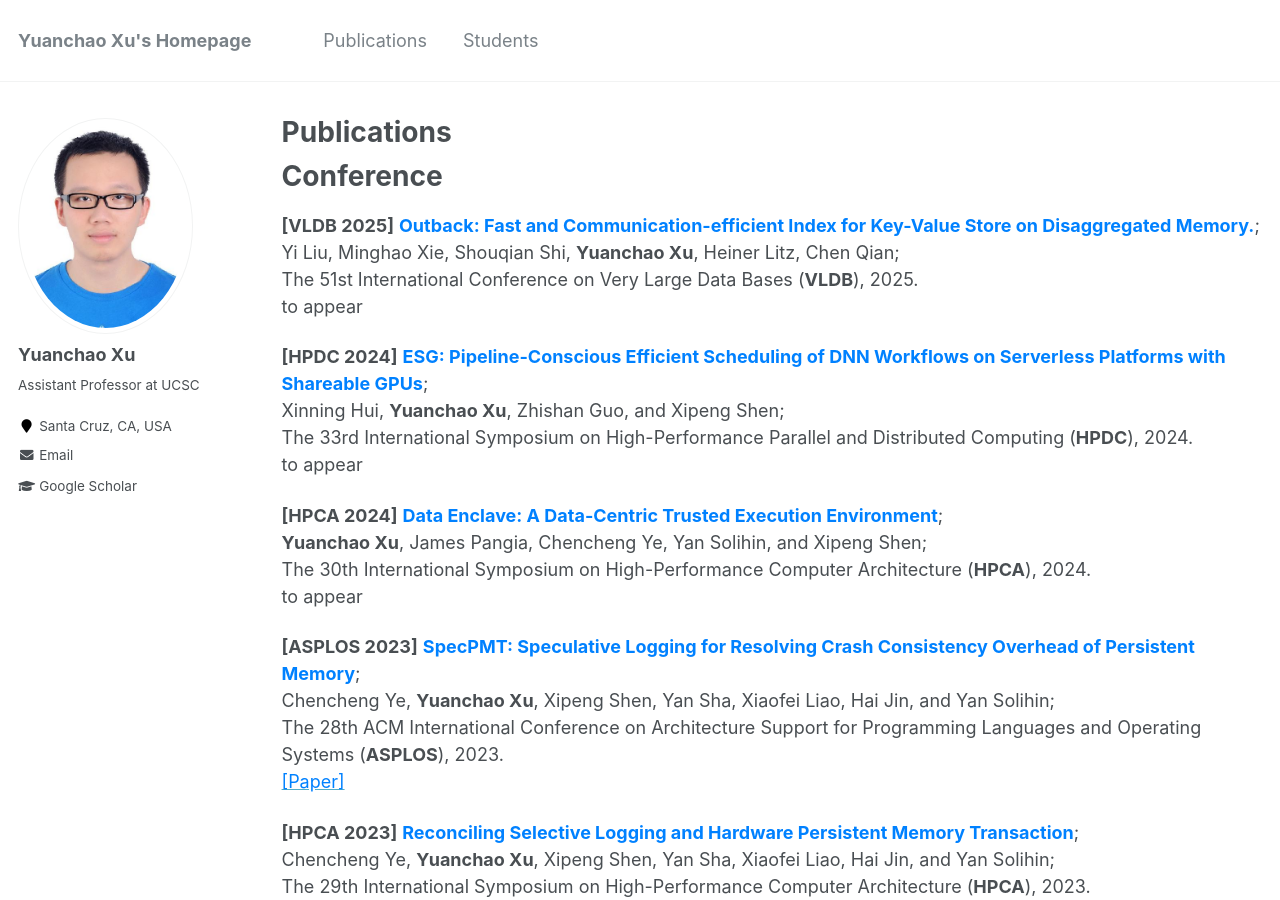
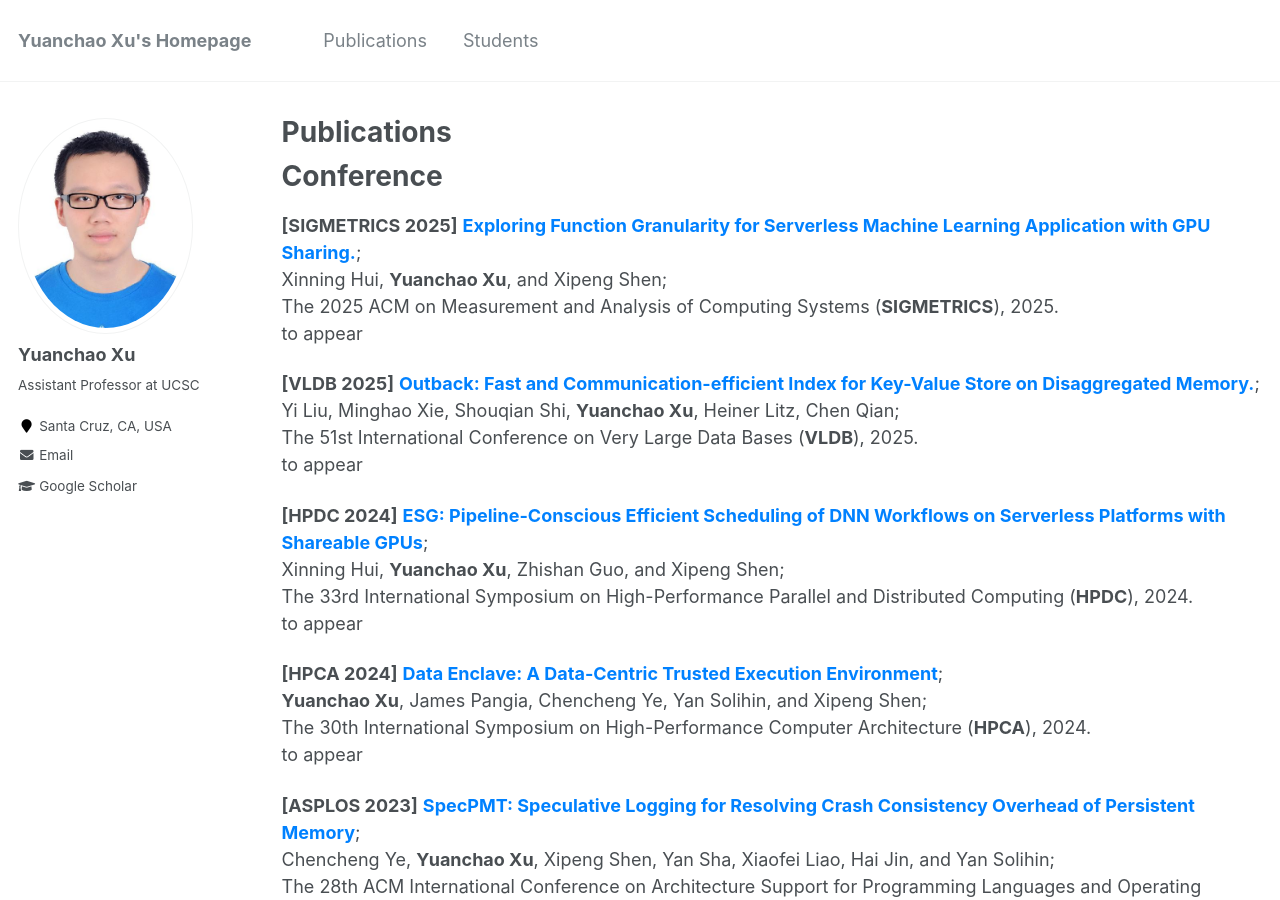
Before and after one commit to yuanchaoxu6/yuanchaoxu6.github.io, a Jekyll site: the page built from _pages/publications.md, in a window 1280 px wide and 900 px high. Built offline with Jekyll 4.4.1, drawn with Linux system fonts in a browser that asks for light colours.

Commit message:
Update publications.md

```diff
--- a/_pages/publications.md
+++ b/_pages/publications.md
@@ -7,6 +7,10 @@ author_profile: true
 
 Conference
 ======
+**\[SIGMETRICS 2025\]** **<font color="#0081ff"> Exploring Function Granularity for Serverless Machine Learning Application with GPU Sharing.</font>**; <br>
+Xinning Hui, **Yuanchao Xu**, and Xipeng Shen; <br>
+The 2025 ACM on Measurement and Analysis of Computing Systems (**SIGMETRICS**), 2025. <br>
+to appear
 
 **\[VLDB 2025\]** **<font color="#0081ff"> Outback: Fast and Communication-efficient Index for Key-Value Store on Disaggregated Memory.</font>**; <br>
 Yi Liu, Minghao Xie, Shouqian Shi, **Yuanchao Xu**, Heiner Litz, Chen Qian; <br>
```
